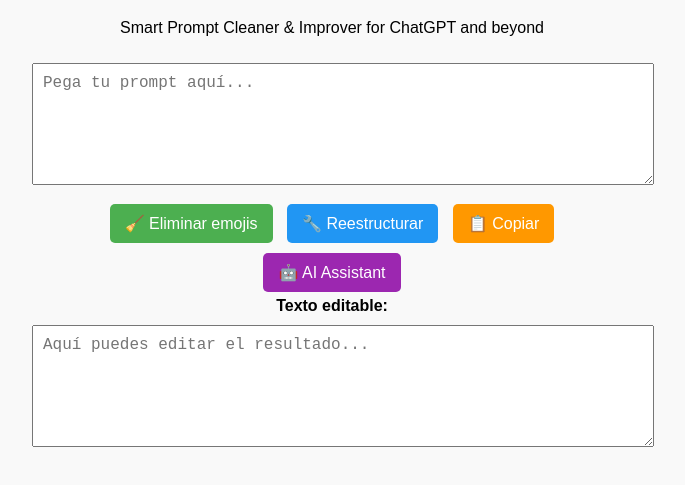
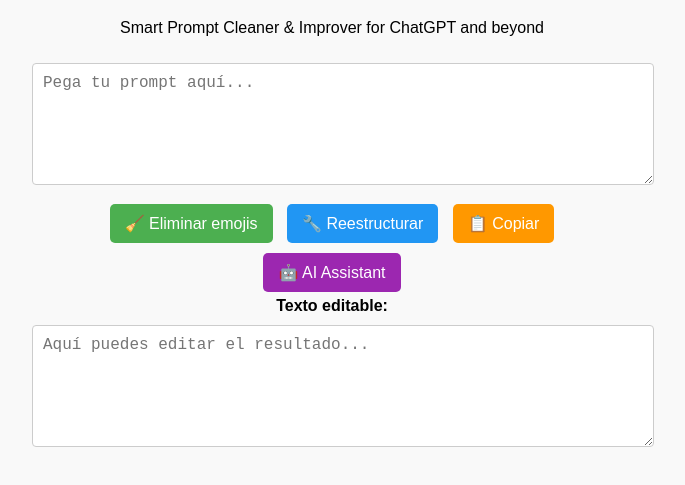
Before and after one commit to vilafox125/CleanPromt-Pro2.0, a plain HTML site: page index.html in a window 1280 px wide. Shown: the part 175-660 px from the top of the page, without its empty margins (308-993 px from the left). Drawn offline with Linux system fonts and the light colour scheme.

Commit message:
Update style.css

```diff
--- a/style.css
+++ b/style.css
@@ -19,6 +19,9 @@
   margin: 10px 0;
   padding: 10px;
   font-size: 1rem;
+  border: 1px solid #ccc;
+  border-radius: 4px;
+  resize: vertical;
 }
 
 .buttons button {
```
